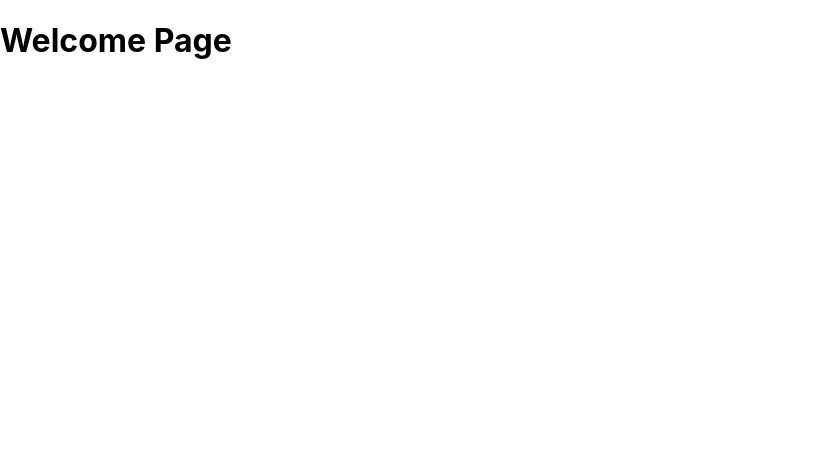
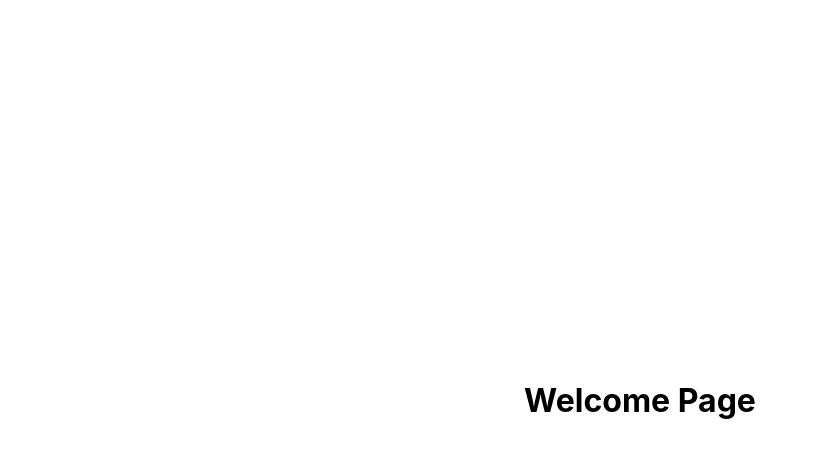
Before and after one commit to norbitrial/next-js-crash-course, a Next.js app: page / in a window 1280 px wide. Shown: the top 458 px of the page, without its empty margins (0-817 px from the left). Built offline with nearby package versions, Linux system fonts and the light colour scheme.

Commit message:
Adding Layout for components

```diff
--- /dev/null
+++ b/components/Layout.tsx
@@ -0,0 +1,17 @@
+import { ReactChild } from "react";
+import { FC } from "react";
+import styles from "../styles/Layout.module.css";
+
+type Props = {
+  children: ReactChild;
+};
+
+const Layout: FC<Props> = ({ children }) => {
+  return (
+    <div className={styles.container}>
+      <main className={styles.main}>{children}</main>
+    </div>
+  );
+};
+
+export default Layout;
--- a/pages/_app.tsx
+++ b/pages/_app.tsx
@@ -1,7 +1,12 @@
-import '../styles/globals.css'
+import Layout from "../components/Layout";
+import "../styles/globals.css";
 
 function MyApp({ Component, pageProps }) {
-  return <Component {...pageProps} />
+  return (
+    <Layout>
+      <Component {...pageProps} />
+    </Layout>
+  );
 }
 
-export default MyApp
+export default MyApp;
--- a/pages/about.tsx
+++ b/pages/about.tsx
@@ -1,4 +1,4 @@
-import Header from "../components/head";
+import Header from "../components/Header";
 
 const About = () => {
   return (
--- a/pages/index.tsx
+++ b/pages/index.tsx
@@ -1,4 +1,4 @@
-import Header from "../components/head";
+import Header from "../components/Header";
 
 export default function Home() {
   return (
```
Also changed, not shown: components/Header.tsx (renamed from components/head.tsx), styles/Layout.module.css (renamed from styles/Home.module.css).
